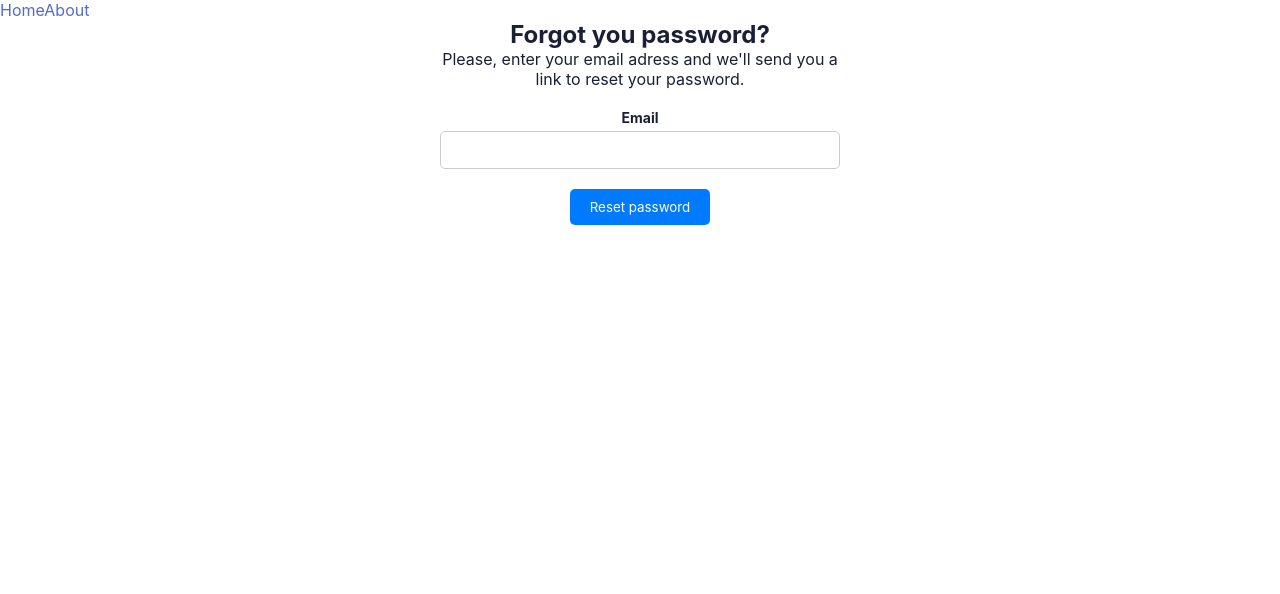
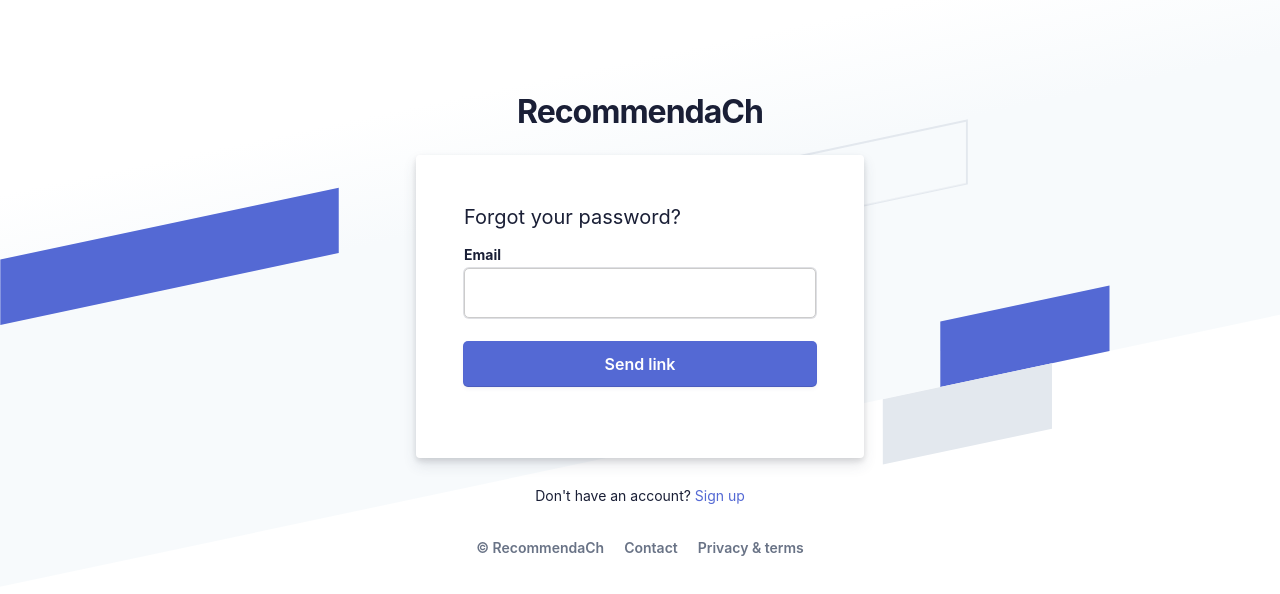
Before and after one commit to fenryux/recommendaCh, a Vue app: page /forgot-password in a window 1280 px wide. Shown: the top 594 px of the page. Built offline with nearby package versions, Linux system fonts and the light colour scheme.

Commit message:
forgot password page with new style

```diff
--- a/src/components/ForgotPasswordForm.vue
+++ b/src/components/ForgotPasswordForm.vue
@@ -1,15 +1,69 @@
 <template>
-    <div class="forgot-password-form">
-        <h2>Forgot you password?</h2>
-        <p>Please, enter your email adress and we'll send you a link to reset your password.</p>
-        <form @submit.prevent="submitForm">
-            <div class="form-group">
-                <label for="email">Email</label>
-                <input type="email" id="email" v-model="email" required>
+  <div class="login-root">
+    <div class="box-root flex-flex flex-direction--column" style="min-height: 100vh;flex-grow: 1;">
+      <div class="loginbackground box-background--white padding-top--64">
+        <div class="loginbackground-gridContainer">
+          <div class="box-root flex-flex" style="grid-area: top / start / 8 / end;">
+            <div class="box-root" style="background-image: linear-gradient(white 0%, rgb(247, 250, 252) 33%); flex-grow: 1;">
             </div>
-            <button type="submit">Reset password</button>
-        </form>
+          </div>
+          <div class="box-root flex-flex" style="grid-area: 4 / 2 / auto / 5;">
+            <div class="box-root box-divider--light-all-2 animationLeftRight tans3s" style="flex-grow: 1;"></div>
+          </div>
+          <div class="box-root flex-flex" style="grid-area: 6 / start / auto / 2;">
+            <div class="box-root box-background--blue800" style="flex-grow: 1;"></div>
+          </div>
+          <div class="box-root flex-flex" style="grid-area: 7 / start / auto / 4;">
+            <div class="box-root box-background--blue animationLeftRight" style="flex-grow: 1;"></div>
+          </div>
+          <div class="box-root flex-flex" style="grid-area: 8 / 4 / auto / 6;">
+            <div class="box-root box-background--gray100 animationLeftRight tans3s" style="flex-grow: 1;"></div>
+          </div>
+          <div class="box-root flex-flex" style="grid-area: 2 / 15 / auto / end;">
+            <div class="box-root box-background--cyan200 animationRightLeft tans4s" style="flex-grow: 1;"></div>
+          </div>
+          <div class="box-root flex-flex" style="grid-area: 3 / 14 / auto / end;">
+            <div class="box-root box-background--blue animationRightLeft" style="flex-grow: 1;"></div>
+          </div>
+          <div class="box-root flex-flex" style="grid-area: 4 / 17 / auto / 20;">
+            <div class="box-root box-background--gray100 animationRightLeft tans4s" style="flex-grow: 1;"></div>
+          </div>
+          <div class="box-root flex-flex" style="grid-area: 5 / 14 / auto / 17;">
+            <div class="box-root box-divider--light-all-2 animationRightLeft tans3s" style="flex-grow: 1;"></div>
+          </div>
+        </div>
+      </div>
+      <div class="box-root padding-top--24 flex-flex flex-direction--column" style="flex-grow: 1; z-index: 9;">
+        <div class="box-root padding-top--48 padding-bottom--24 flex-flex flex-justifyContent--center">
+            <h1>RecommendaCh</h1>
+        </div>
+        <div class="formbg-outer">
+          <div class="formbg">
+            <div class="formbg-inner padding-horizontal--48">
+              <span class="padding-bottom--15">Forgot your password?</span>
+              <form id="stripe-login" @submit.prevent="submitForm">
+                <div class="field padding-bottom--24">
+                  <label for="email">Email</label>
+                  <input type="email" id="email" v-model="email">
+                </div>
+                <div class="field padding-bottom--24">
+                  <input type="submit" id="submit" value="Send link">
+                </div>
+              </form>
+            </div>
+          </div>
+          <div class="footer-link padding-top--24">
+            <span>Don't have an account? <RouterLink to="/register">Sign up</RouterLink></span>
+            <div class="listing padding-top--24 padding-bottom--24 flex-flex center-center">
+              <span><a href="#">© RecommendaCh</a></span>
+              <span><a href="#">Contact</a></span>
+              <span><a href="#">Privacy & terms</a></span>
+            </div>
+          </div>
+        </div>
+      </div>
     </div>
+  </div>
 </template>
 
 <script>
```
